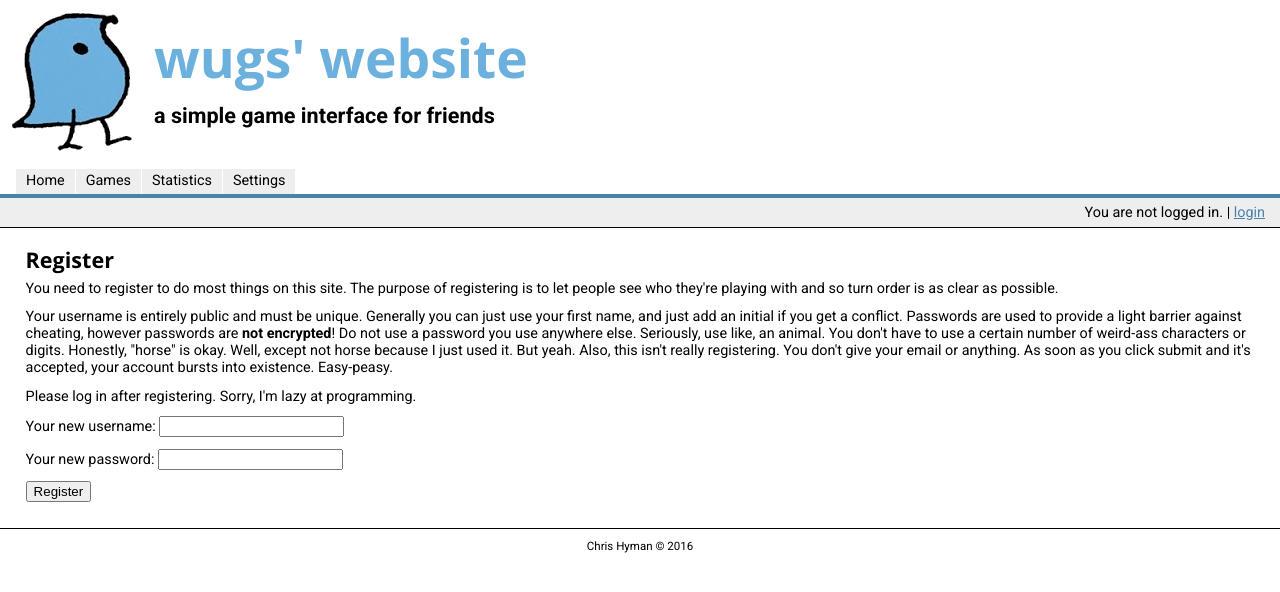
After one commit to chrhyman/wugs-site, a Flask app: page /register in a window 1280 px wide. The commit adds this page. Shown: the top 592 px of the page. Run offline with Flask 2, Linux system fonts and the light colour scheme.

Commit message:
Restructuring the app so I don't lose my damn mind

```diff
--- /dev/null
+++ b/app.py
@@ -0,0 +1,14 @@
+from flask import Flask, render_template
+from flask.ext.sqlalchemy import SQLAlchemy
+
+app = Flask(__name__)
+app.config.from_object('config')
+
+db = SQLAlchemy(app)
+
+@app.errorhandler(404)
+def not_found(error):
+    return 'oops'
+
+from views import mod
+app.register_blueprint(mod)
--- a/templates/base.html
+++ b/templates/base.html
@@ -2,7 +2,7 @@
 <html lang="en-US">
     <head>
         {% block head %}
-        <title>{% block title %}{% endblock %}</title>
+        <title>wugs - {% block title %}{% endblock %}</title>
 
         <meta charset="utf-8" />
         <meta http-equiv="X-UA-Compatible" content="IE=edge" />
--- a/templates/main_page.html
+++ b/templates/main_page.html
@@ -1,6 +1,6 @@
 {% extends "base.html" %}
 
-{% block title %}it's wugsy!{% endblock %}
+{% block title %}Home{% endblock %}
 
 {% block content %}
 	<h2>This is the main column</h2>
--- /dev/null
+++ b/templates/register.html
@@ -0,0 +1,26 @@
+{% extends "base.html" %}
+
+{% block title %}Register{% endblock %}
+
+{% block columns %}
+<div class="colmask fullpage">
+	<div class="col1">
+	    {% if session['username'] %}
+	        <p><br />You're already logged in as {{ session['username'] }}. Did you mean you want to <a href="/logout">logout</a>?</p>
+	    {% else %}
+	        <h2>Register</h2>
+	        <p>You need to register to do most things on this site. The purpose of registering is to let people see who they're playing with and so turn order is as clear as possible.</p>
+	        <p>Your username is entirely public and must be unique. Generally you can just use your first name, and just add an initial if you get a conflict. Passwords are used to provide a light barrier against cheating, however passwords are <strong>not encrypted</strong>! Do not use a password you use anywhere else. Seriously, use like, an animal. You don't have to use a certain number of weird-ass characters or digits. Honestly, "horse" is okay. Well, except not horse because I just used it. But yeah. Also, this isn't really registering. You don't give your email or anything. As soon as you click submit and it's accepted, your account bursts into existence. Easy-peasy.</p>
+	        <p>Please log in after registering. Sorry, I'm lazy at programming.</p>
+            <form action="" method="post">
+                <p>Your new username: <input type=text name=username /></p>
+                <p>Your new password: <input type=password name=password /></p>
+                <p><input type=submit value=Register /></p>
+            </form>
+            {% if session['failed'] -%}
+            <p style="color:#cd0000;"><strong>Registration attempt failed.</strong></p>
+            {%- endif %}
+        {% endif %}
+    </div>
+</div>
+{% endblock %}
--- /dev/null
+++ b/views.py
@@ -0,0 +1,42 @@
+from flask import Blueprint, render_template, redirect, url_for, session, request
+
+from app import db
+from models import User
+
+def validate_user(attempt, p):
+    if attempt:
+        if attempt.password == p:
+            return True
+    return False
+
+mod = Blueprint('app', __name__, template_folder='templates',
+    static_folder='static')
+
+@mod.route('/', methods=['GET', 'POST'])
+def index():
+    return render_template('main_page.html', active='home')
+
+@mod.route('/login', methods=['GET', 'POST'])
+def login():
+    session.pop('failed', None)
+    if request.method == 'POST':
+        tryu = User.query.filter_by(username=request.form['username']).first()
+        tryp = request.form['password']
+        if validate_user(tryu, tryp):
+            session['username'] = tryu.username
+            return redirect(url_for('index'))
+        session['failed'] = True
+    return render_template('login.html', active='login')
+
+@mod.route('/register', methods=['GET', 'POST'])
+def register():
+    return render_template('register.html', active='register')
+
+@mod.route('/logout')
+def logout():
+    session.pop('username', None)
+    return redirect(url_for('index'))
+
+@mod.route('/games')
+def games():
+    return render_template('main_page.html', active='games')
```
Also changed, not shown: config.py (added, +9 -0 lines), flask_app.py (deleted, +0 -56 lines), models.py (added, +9 -0 lines), templates/login.html (line endings or trailing spaces).
